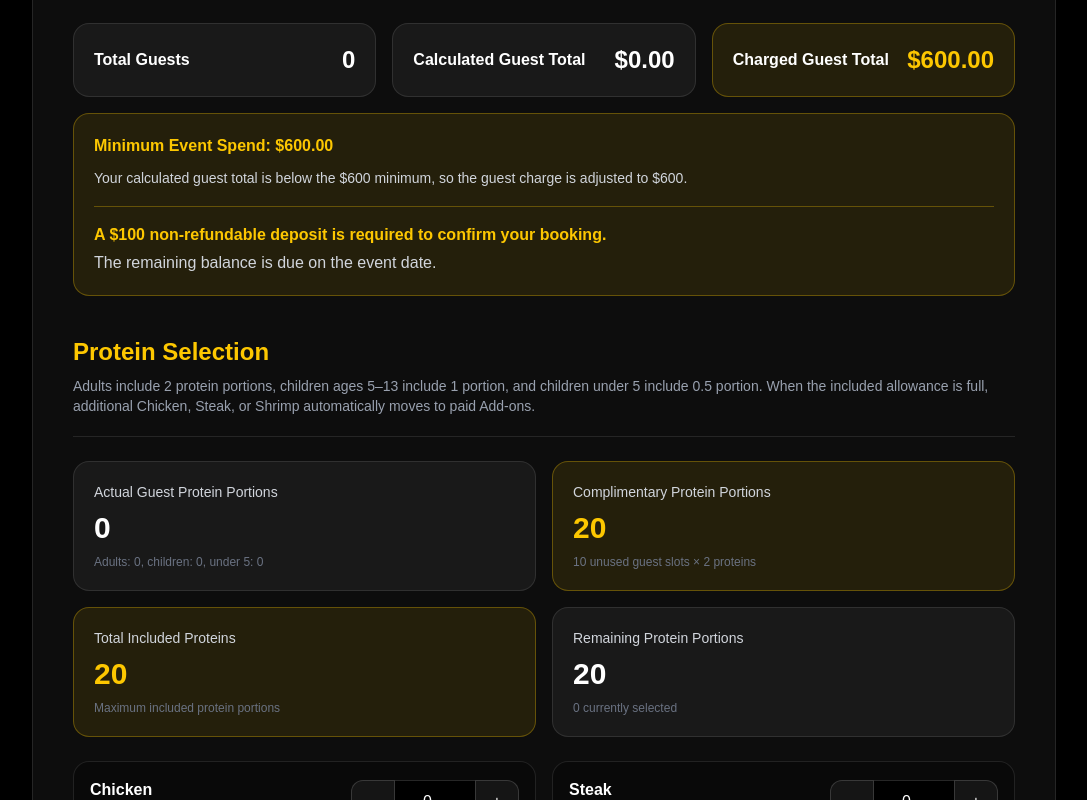
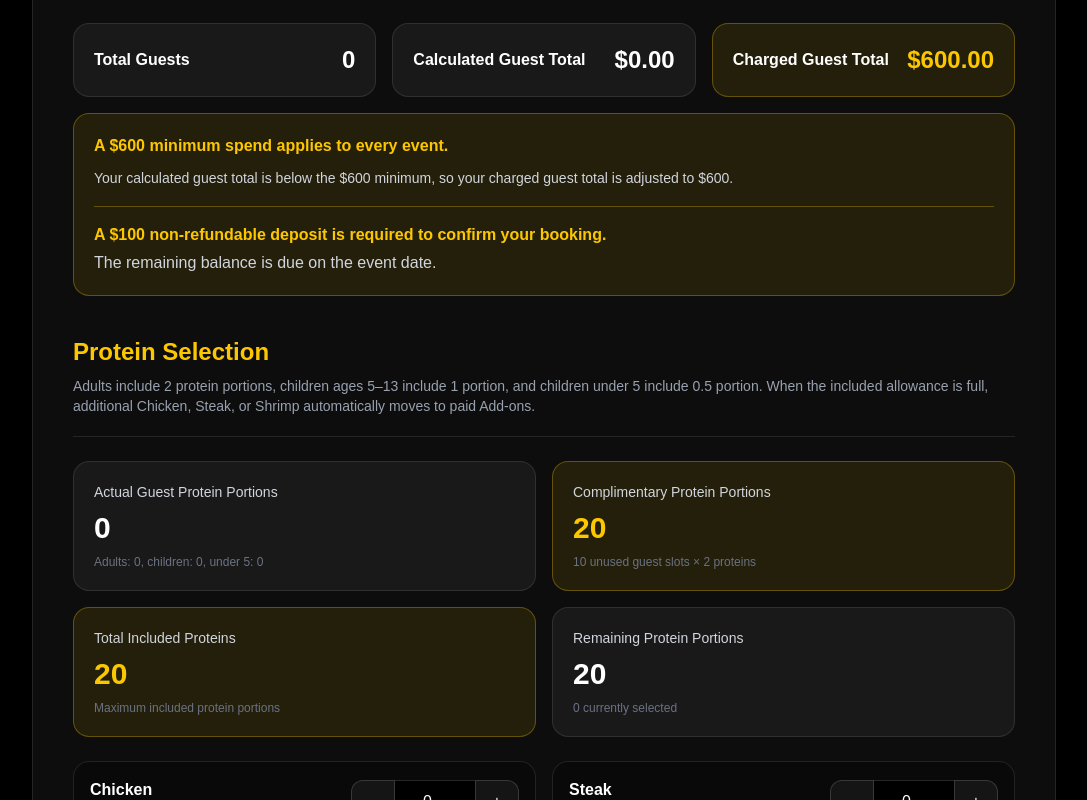
Before and after one commit to songsteppanyaki/songsteppanyaki, a Next.js app: page /booking in a window 1280 px wide. Shown: the part 1660-2460 px from the top of the page, without its empty margins (96-1183 px from the left). Built offline with nearby package versions, Linux system fonts and the light colour scheme.

Commit message:
Fix minimum booking charge display logic

```diff
--- a/app/booking/page.tsx
+++ b/app/booking/page.tsx
@@ -1049,14 +1049,11 @@ router.push("/booking/payment");
             {minimumChargeAdjustment > 0 && (
               <div className="mt-4 rounded-2xl border border-yellow-400/30 bg-yellow-400/10 p-5">
                 <p className="font-semibold text-yellow-400">
-                  Minimum Event Spend: $
-                  {minimumChargeAdjustment.toFixed(2)}
+              A $600 minimum spend applies to every event.
                 </p>
 
                 <p className="mt-2 text-sm leading-6 text-gray-300">
-                  Your calculated guest total is below the
-                  $600 minimum, so the guest charge is adjusted
-                  to $600.
+                  Your calculated guest total is below the $600 minimum, so your charged guest total is adjusted to $600.
                 </p>
                 <div className="mt-4 pt-4 border-t border-yellow-400/30">
   <p className="font-semibold text-yellow-400">
@@ -1523,12 +1520,6 @@ router.push("/booking/payment");
                 value={calculatedGuestTotal}
               />
 
-              {minimumChargeAdjustment > 0 && (
-                <PriceRow
-                  label="Minimum Event Spend"
-                  value={minimumChargeAdjustment}
-                />
-              )}
 
               <PriceRow
                 label="Charged Guest Total"
```
